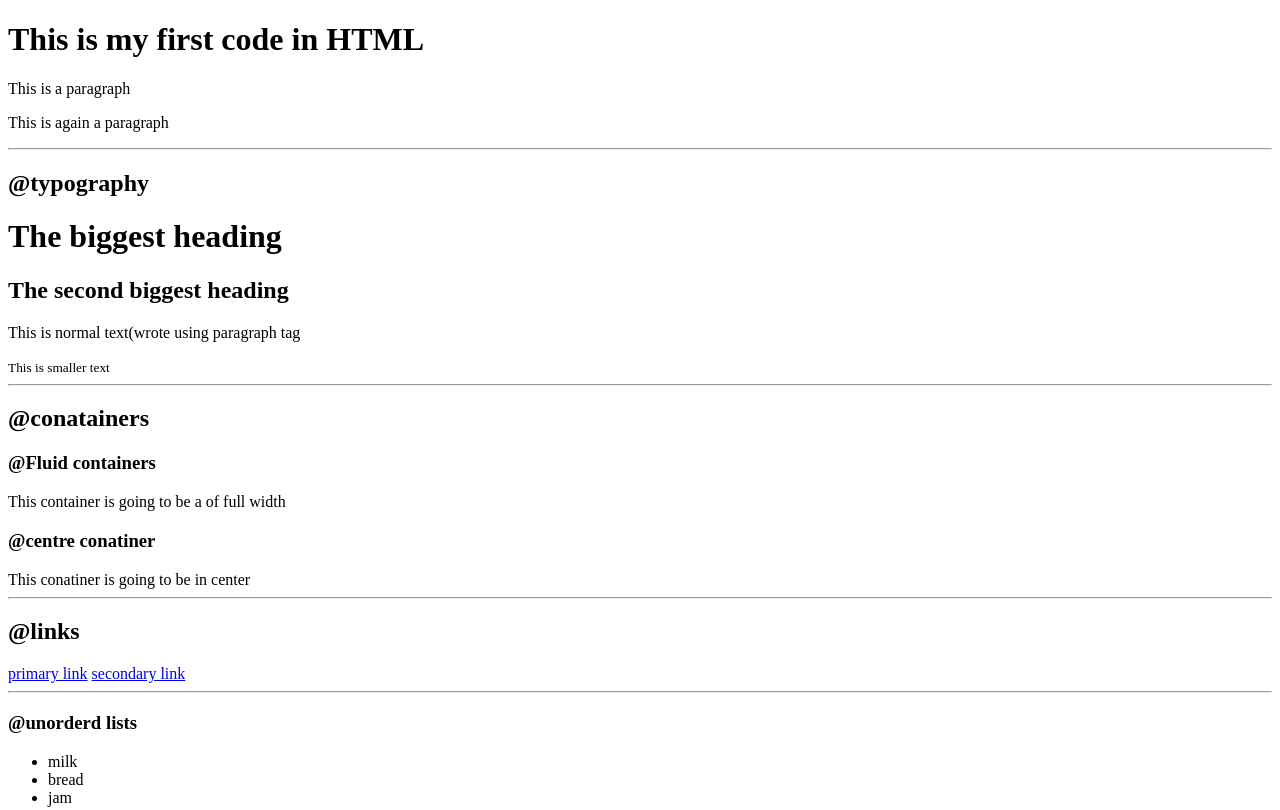
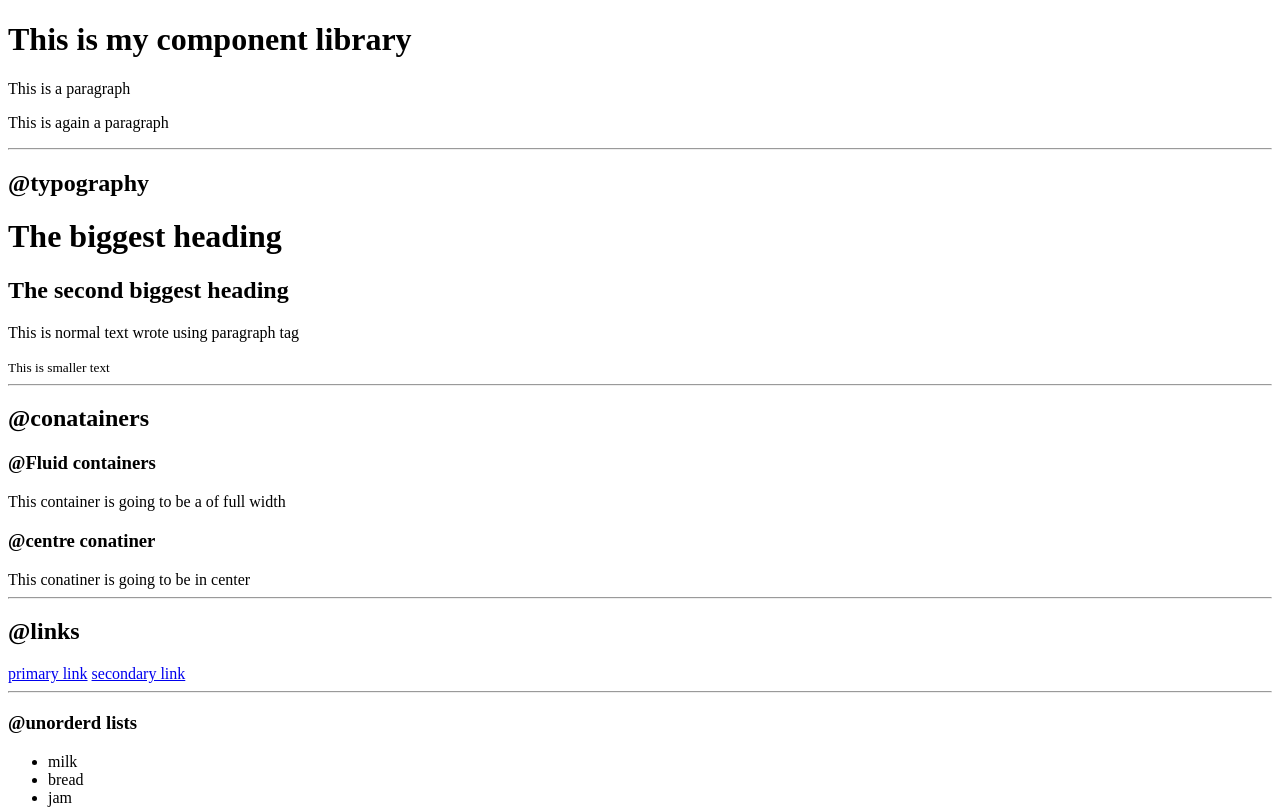
Before and after one commit to vikrantlohchab/Live-3, a plain HTML site: page index.html in a window 1280 px wide. Shown: the top 810 px of the page. Drawn offline with Linux system fonts and the light colour scheme.

Commit message:
refactor: replaced few words

```diff
--- a/index.html
+++ b/index.html
@@ -7,7 +7,7 @@
 <title>Document</title>
 </head>
 <body>
-    <h1>This is my first code in HTML</h1>
+    <h1>This is my component library</h1>
     <p>This is a paragraph </p>
     <p> This is again a paragraph</p>
 
@@ -17,7 +17,7 @@
     <h2>@typography</h2>
     <h1>The biggest heading</h1>
     <h2> The second biggest heading</h2>
-    <p>This is normal text(wrote using paragraph tag</p>
+    <p>This is normal text wrote using paragraph tag</p>
     <small>This is smaller text</small>
     <hr>
     <h2>@conatainers</h2>
```
